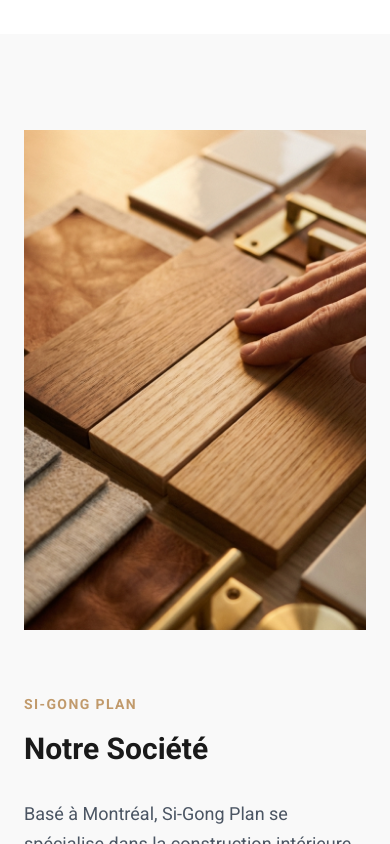
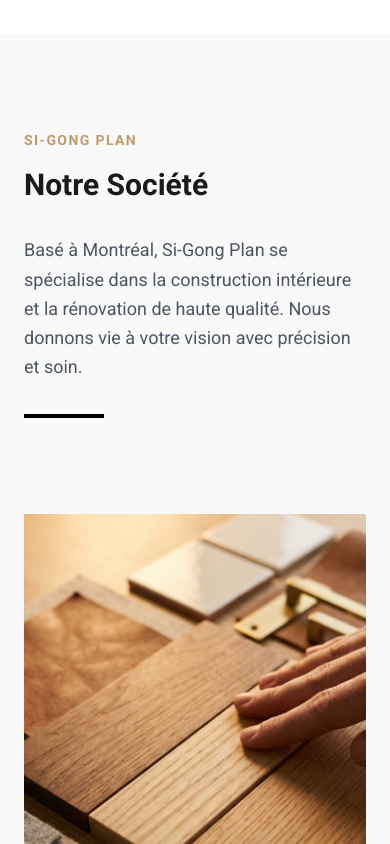
Before and after one commit to seungho2/sigong-plan, a React (Vite) app: page / in a window 390 px wide. Shown: the part 2120-2964 px from the top of the page. Built offline with nearby package versions, Linux system fonts and the light colour scheme.

Commit message:
About 섹션 모바일 레이아웃 수정

```diff
--- a/src/components/About.jsx
+++ b/src/components/About.jsx
@@ -8,12 +8,12 @@
     return (
         <section id="about" className="py-24 bg-[#F9F9F9]">
             <div className="container mx-auto px-6 grid md:grid-cols-2 gap-16 items-center">
-                <div className="relative">
+                <div className="relative order-2 md:order-1">
                     <img src={aboutImage} alt="Wood Detail" className="w-full h-[500px] object-cover" />
                     <div className="absolute -bottom-8 -right-8 w-48 h-48 bg-[var(--color-secondary)] -z-10 hidden md:block"></div>
                 </div>
 
-                <div>
+                <div className="order-1 md:order-2">
                     <span className="block text-[var(--color-secondary)] font-bold tracking-widest text-sm mb-4 uppercase">Si-Gong Plan</span>
                     <h2 className="text-3xl md:text-5xl mb-8 leading-tight font-bold">{t.about.title}</h2>
                     <p className="text-gray-600 mb-8 text-lg leading-relaxed">
```
